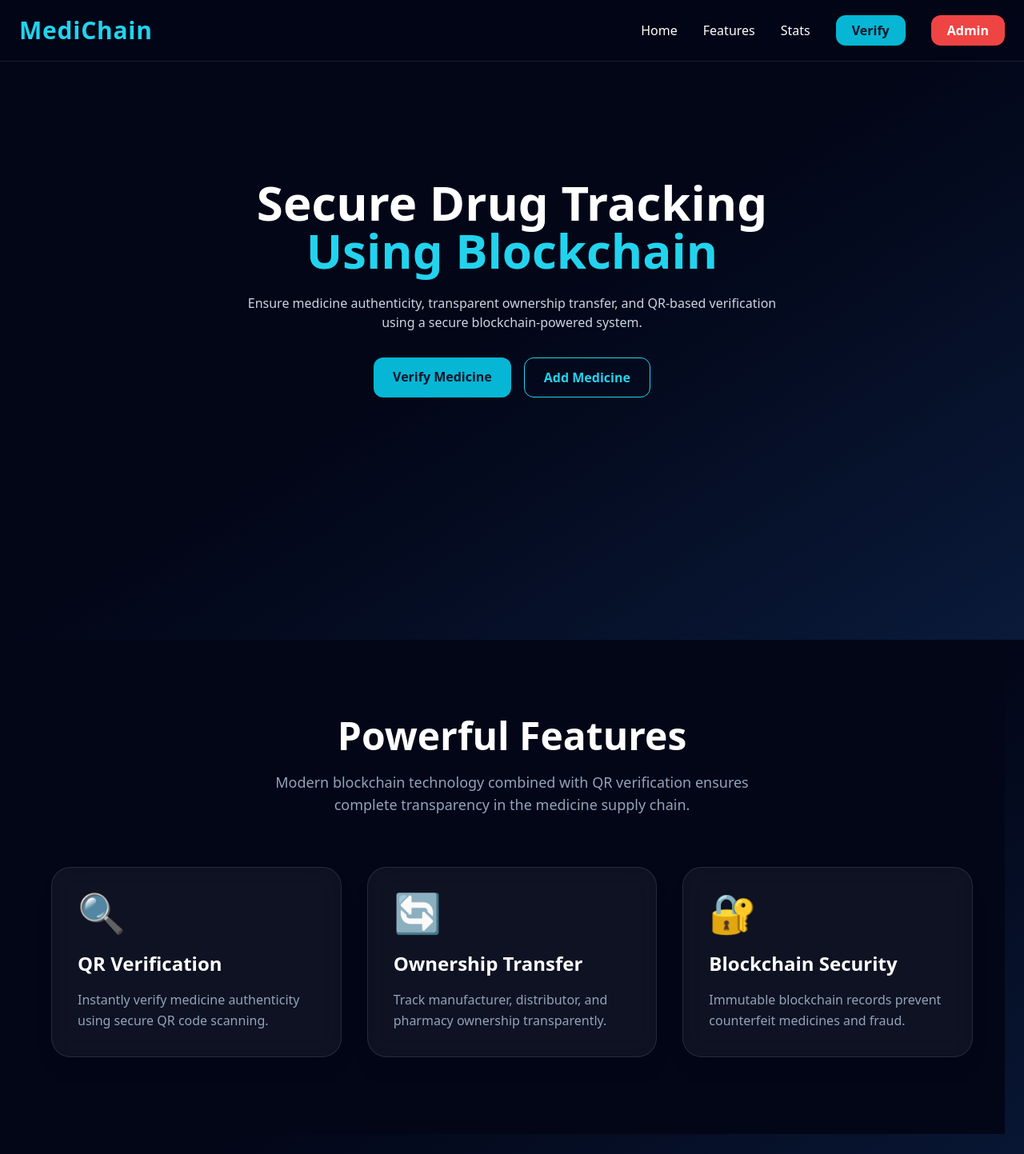
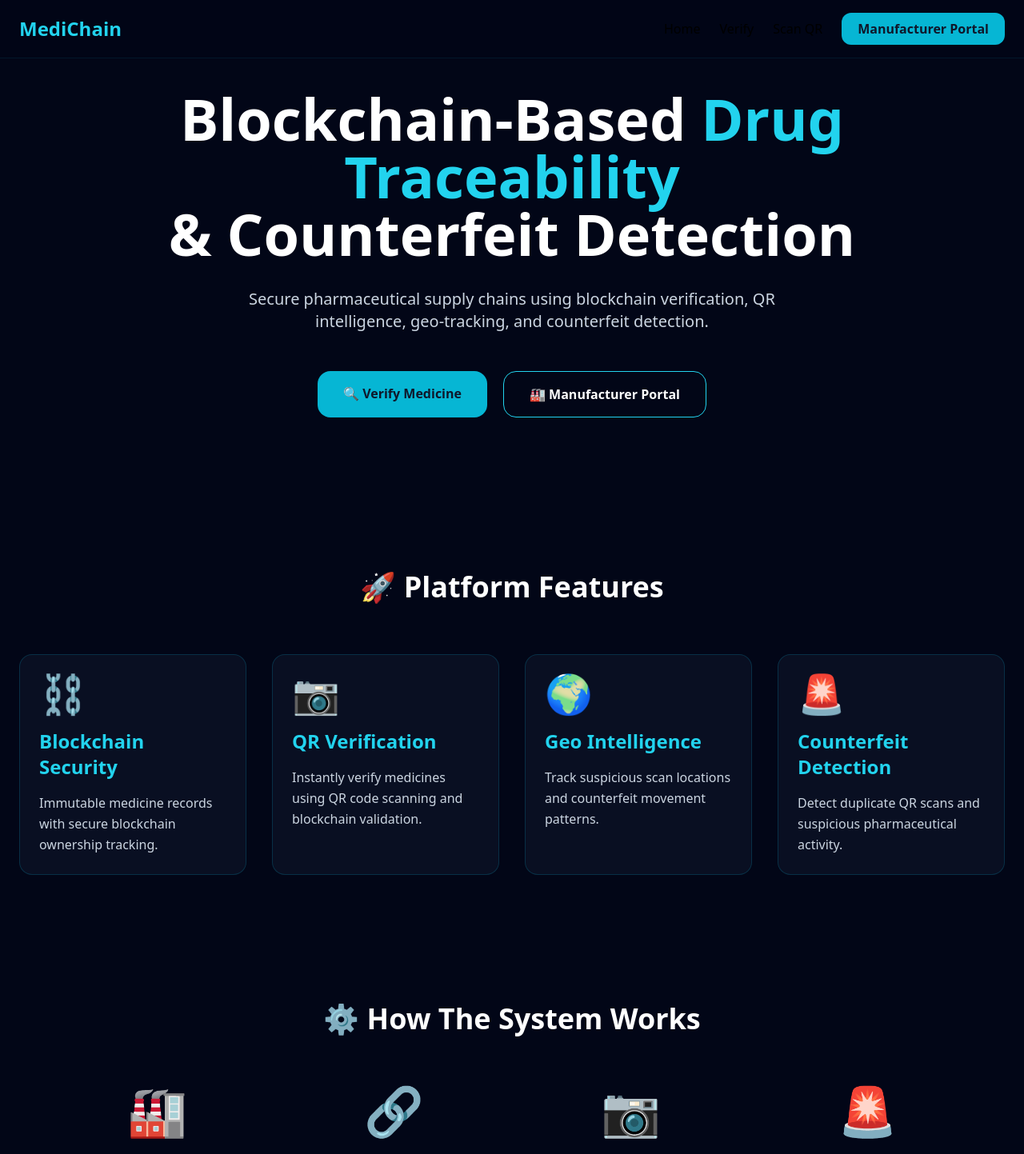
Before and after one commit to Soujana77/Blockchain-counterfeit-tracking, a React app in the folder frontend/: page / in a window 1280 px wide. Shown: the top 1443 px of the page at 80% size. Built offline with nearby package versions, Linux system fonts and the light colour scheme; the HTML template or start-up script is replaced by a standard one.

Commit message:
Implemented manufacturer authentication and protected routes

```diff
--- a/frontend/src/App.jsx
+++ b/frontend/src/App.jsx
@@ -8,6 +8,7 @@ function App() {
       <Navbar />
       <ScrollToHash />   {/* 👈 ADD THIS */}
       <AppRoutes />
+
     </div>
   );
 }
--- a/frontend/src/components/Navbar.jsx
+++ b/frontend/src/components/Navbar.jsx
@@ -1,72 +1,103 @@
 import { Link } from "react-router-dom";
 
-function Navbar() {
+export default function Navbar() {
+
   return (
-    <nav className="fixed top-0 left-0 w-full z-50 backdrop-blur-xl bg-slate-950/70 border-b border-white/10">
 
-      <div className="max-w-7xl mx-auto px-6 py-5 flex items-center justify-between">
+    <nav
+      className="
+        fixed
+        top-0
+        left-0
+        w-full
+        z-50
+        bg-[#020617]/90
+        backdrop-blur-lg
+        border-b
+        border-cyan-500/10
+      "
+    >
 
-        {/* Logo */}
-        <h1 className="text-3xl font-extrabold text-cyan-400 tracking-wide">
+      <div
+        className="
+          max-w-7xl
+          mx-auto
+          px-6
+          py-4
+          flex
+          items-center
+          justify-between
+        "
+      >
+
+        {/* LOGO */}
+        <Link
+          to="/"
+          className="
+            text-2xl
+            font-bold
+            text-cyan-400
+          "
+        >
+
           MediChain
-        </h1>
 
-        <ul className="flex gap-8 items-center text-sm md:text-base font-medium">
+        </Link>
 
-          {/* Home */}
-          <li>
+        {/* NAV LINKS */}
+        <div
+          className="
+            flex
+            items-center
+            gap-6
+            text-sm
+            md:text-base
+          "
+        >
+
           <Link
-              to="/#home"
-              className="text-white hover:text-cyan-400 transition duration-300"
+            to="/"
+            className="hover:text-cyan-400 transition"
           >
             Home
           </Link>
-          </li>
 
-          {/* Features */}
-          <li>
-            <Link
-              to="/#features"
-              className="text-white hover:text-cyan-400 transition duration-300"
-            >
-              Features
-            </Link>
-          </li>
-
-          {/* Stats */}
-          <li>
-            <Link
-              to="/#stats"
-              className="text-white hover:text-cyan-400 transition duration-300"
-            >
-              Stats
-            </Link>
-          </li>
-
-          {/* Verify */}
-          <li>
           <Link
             to="/verify"
-              className="px-5 py-2 rounded-xl bg-cyan-500 hover:bg-cyan-400 text-slate-900 font-semibold transition"
+            className="hover:text-cyan-400 transition"
           >
             Verify
           </Link>
-          </li>
 
-          {/* Admin */}
-          <li>
           <Link
-              to="/admin"
-              className="px-5 py-2 rounded-xl bg-red-500 hover:bg-red-400 text-white font-semibold transition"
+            to="/scanner"
+            className="hover:text-cyan-400 transition"
           >
-              Admin
+            Scan QR
           </Link>
-          </li>
 
-        </ul>
+          <Link
+           to="/login"
+            className="
+              px-5
+              py-2
+              rounded-xl
+              bg-cyan-500
+              hover:bg-cyan-400
+              text-slate-900
+              font-semibold
+              transition
+            "
+          >
+
+            Manufacturer Portal
+
+          </Link>
+
         </div>
+
+      </div>
+
     </nav>
   );
 }
-
-export default Navbar;
--- /dev/null
+++ b/frontend/src/components/ProtectedRoute.jsx
@@ -0,0 +1,19 @@
+import { Navigate } from "react-router-dom";
+
+export default function ProtectedRoute({
+
+  children
+
+}) {
+
+  const isAuthenticated =
+
+    localStorage.getItem("isAuthenticated");
+
+  if (!isAuthenticated) {
+
+    return <Navigate to="/login" />;
+  }
+
+  return children;
+}
--- a/frontend/src/main.jsx
+++ b/frontend/src/main.jsx
@@ -1,11 +1,24 @@
+import React from "react";
+
+import ReactDOM from "react-dom/client";
+
+import { BrowserRouter } from "react-router-dom";
+
+import App from "./App";
+
 import "./styles/global.css";
-import ReactDOM from "react-dom/client";
-import App from "./App";
-import { BrowserRouter } from "react-router-dom";
-import "leaflet/dist/leaflet.css";
 
-ReactDOM.createRoot(document.getElementById("root")).render(
-  <BrowserRouter>
-    <App />
-  </BrowserRouter>
+ReactDOM.createRoot(
+  document.getElementById("root")
+).render(
+
+  <React.StrictMode>
+
+    <BrowserRouter>
+
+      <App />
+
+    </BrowserRouter>
+
+  </React.StrictMode>
 );
--- /dev/null
+++ b/frontend/src/pages/LandingPage.jsx
@@ -0,0 +1,289 @@
+import { Link } from "react-router-dom";
+
+export default function LandingPage() {
+
+  return (
+
+    <div className="min-h-screen bg-[#020617] text-white overflow-hidden">
+
+      {/* HERO SECTION */}
+      <section className="relative px-6 py-28 text-center">
+
+        <div className="max-w-5xl mx-auto">
+
+          <h1 className="text-5xl md:text-7xl font-bold leading-tight">
+
+            Blockchain-Based
+
+            <span className="text-cyan-400">
+              {" "}Drug Traceability
+            </span>
+
+            <br />
+
+            & Counterfeit Detection
+
+          </h1>
+
+          <p className="mt-8 text-slate-300 text-lg md:text-xl max-w-3xl mx-auto leading-relaxed">
+
+            Secure pharmaceutical supply chains using
+            blockchain verification, QR intelligence,
+            geo-tracking, and counterfeit detection.
+
+          </p>
+
+          {/* BUTTONS */}
+          <div className="mt-12 flex flex-wrap justify-center gap-5">
+
+            <Link
+              to="/verify"
+              className="
+                px-8
+                py-4
+                bg-cyan-500
+                hover:bg-cyan-400
+                text-slate-900
+                rounded-2xl
+                font-semibold
+                transition
+              "
+            >
+
+              🔍 Verify Medicine
+
+            </Link>
+
+            <Link
+              to="/medicine"
+              className="
+                px-8
+                py-4
+                border
+                border-cyan-400
+                hover:bg-cyan-400/10
+                rounded-2xl
+                font-semibold
+                transition
+              "
+            >
+
+              🏭 Manufacturer Portal
+
+            </Link>
+
+          </div>
+
+        </div>
+
+      </section>
+
+      {/* FEATURES */}
+      <section className="px-6 py-20">
+
+        <div className="max-w-7xl mx-auto">
+
+          <h2 className="text-4xl font-bold text-center mb-16">
+
+            🚀 Platform Features
+
+          </h2>
+
+          <div className="grid grid-cols-1 md:grid-cols-2 xl:grid-cols-4 gap-8">
+
+            {/* FEATURE 1 */}
+            <div className="bg-slate-900/60 border border-cyan-500/20 rounded-2xl p-6">
+
+              <div className="text-5xl mb-5">
+                ⛓
+              </div>
+
+              <h3 className="text-2xl font-bold text-cyan-400 mb-4">
+
+                Blockchain Security
+
+              </h3>
+
+              <p className="text-slate-300 leading-relaxed">
+
+                Immutable medicine records with secure
+                blockchain ownership tracking.
+
+              </p>
+
+            </div>
+
+            {/* FEATURE 2 */}
+            <div className="bg-slate-900/60 border border-cyan-500/20 rounded-2xl p-6">
+
+              <div className="text-5xl mb-5">
+                📷
+              </div>
+
+              <h3 className="text-2xl font-bold text-cyan-400 mb-4">
+
+                QR Verification
+
+              </h3>
+
+              <p className="text-slate-300 leading-relaxed">
+
+                Instantly verify medicines using
+                QR code scanning and blockchain validation.
+
+              </p>
+
+            </div>
+
+            {/* FEATURE 3 */}
+            <div className="bg-slate-900/60 border border-cyan-500/20 rounded-2xl p-6">
+
+              <div className="text-5xl mb-5">
+                🌍
+              </div>
+
+              <h3 className="text-2xl font-bold text-cyan-400 mb-4">
+
+                Geo Intelligence
+
+              </h3>
+
+              <p className="text-slate-300 leading-relaxed">
+
+                Track suspicious scan locations and
+                counterfeit movement patterns.
+
+              </p>
+
+            </div>
+
+            {/* FEATURE 4 */}
+            <div className="bg-slate-900/60 border border-cyan-500/20 rounded-2xl p-6">
+
+              <div className="text-5xl mb-5">
+                🚨
+              </div>
+
+              <h3 className="text-2xl font-bold text-cyan-400 mb-4">
+
+                Counterfeit Detection
+
+              </h3>
+
+              <p className="text-slate-300 leading-relaxed">
+
+                Detect duplicate QR scans and
+                suspicious pharmaceutical activity.
+
+              </p>
+
+            </div>
+
+          </div>
+
+        </div>
+
+      </section>
+
+      {/* HOW IT WORKS */}
+      <section className="px-6 py-20">
+
+        <div className="max-w-6xl mx-auto">
+
+          <h2 className="text-4xl font-bold text-center mb-16">
+
+            ⚙ How The System Works
+
+          </h2>
+
+          <div className="grid grid-cols-1 md:grid-cols-4 gap-8 text-center">
+
+            <div>
+
+              <div className="text-6xl mb-5">
+                🏭
+              </div>
+
+              <h3 className="text-2xl font-bold mb-3">
+
+                Manufacturer
+
+              </h3>
+
+              <p className="text-slate-400">
+
+                Medicines registered securely on blockchain.
+
+              </p>
+
+            </div>
+
+            <div>
+
+              <div className="text-6xl mb-5">
+                🔗
+              </div>
+
+              <h3 className="text-2xl font-bold mb-3">
+
+                Ownership Transfer
+
+              </h3>
+
+              <p className="text-slate-400">
+
+                Supply chain movement tracked transparently.
+
+              </p>
+
+            </div>
+
+            <div>
+
+              <div className="text-6xl mb-5">
+                📷
+              </div>
+
+              <h3 className="text-2xl font-bold mb-3">
+
+                QR Verification
+
+              </h3>
+
+              <p className="text-slate-400">
+
+                Customers scan QR to verify authenticity.
+
+              </p>
+
+            </div>
+
+            <div>
+
+              <div className="text-6xl mb-5">
+                🚨
+              </div>
+
+              <h3 className="text-2xl font-bold mb-3">
+
+                Detection Engine
+
+              </h3>
+
+              <p className="text-slate-400">
+
+                Counterfeit activities detected automatically.
+
+              </p>
+
+            </div>
+
+          </div>
+
+        </div>
+
+      </section>
+
+    </div>
+  );
+}
--- /dev/null
+++ b/frontend/src/pages/Login.jsx
@@ -0,0 +1,143 @@
+import { useState } from "react";
+import { useNavigate } from "react-router-dom";
+
+export default function Login() {
+
+  const navigate = useNavigate();
+
+  const [email, setEmail] = useState("");
+
+  const [password, setPassword] = useState("");
+
+  const handleLogin = (e) => {
+
+    e.preventDefault();
+
+    // ✅ Simple Manufacturer Login
+    if (
+      email === "admin@medichain.com" &&
+      password === "admin123"
+    ) {
+
+      localStorage.setItem(
+        "isAuthenticated",
+        "true"
+      );
+
+      navigate("/dashboard");
+
+    } else {
+
+      alert("Invalid credentials");
+    }
+  };
+
+  return (
+
+    <div
+      className="
+        min-h-screen
+        bg-[#020617]
+        flex
+        items-center
+        justify-center
+        px-6
+      "
+    >
+
+      <form
+        onSubmit={handleLogin}
+        className="
+          w-full
+          max-w-md
+          bg-slate-900/70
+          border
+          border-cyan-500/20
+          rounded-3xl
+          p-8
+          backdrop-blur-lg
+        "
+      >
+
+        <h2
+          className="
+            text-4xl
+            font-bold
+            text-cyan-400
+            text-center
+            mb-8
+          "
+        >
+
+          🔐 Manufacturer Login
+
+        </h2>
+
+        {/* EMAIL */}
+        <input
+          type="email"
+          placeholder="Email"
+          value={email}
+          onChange={(e) =>
+            setEmail(e.target.value)
+          }
+          className="
+            w-full
+            mb-5
+            px-5
+            py-4
+            rounded-xl
+            bg-slate-800
+            border
+            border-white/10
+            outline-none
+            focus:border-cyan-400
+          "
+        />
+
+        {/* PASSWORD */}
+        <input
+          type="password"
+          placeholder="Password"
+          value={password}
+          onChange={(e) =>
+            setPassword(e.target.value)
+          }
+          className="
+            w-full
+            mb-6
+            px-5
+            py-4
+            rounded-xl
+            bg-slate-800
+            border
+            border-white/10
+            outline-none
+            focus:border-cyan-400
+          "
+        />
+
+        {/* BUTTON */}
+        <button
+          type="submit"
+          className="
+            w-full
+            py-4
+            rounded-xl
+            bg-cyan-500
+            hover:bg-cyan-400
+            text-slate-900
+            font-bold
+            transition
+          "
+        >
+
+          Login
+
+        </button>
+
+      </form>
+
+    </div>
+  );
+}
--- a/frontend/src/routes/AppRoutes.jsx
+++ b/frontend/src/routes/AppRoutes.jsx
@@ -3,14 +3,18 @@ import Home from "../pages/Home";
 import Verify from "../pages/Verify";
 import Medicine from "../pages/Medicine";
 import AdminDashboard from "../pages/AdminDashboard";
+import LandingPage from "../pages/LandingPage";
+import Login from "../pages/Login";
+import ProtectedRoute from "../components/ProtectedRoute";
 
 function AppRoutes() {
   return (
     <Routes>
-      <Route path="/" element={<Home />} />
+      <Route path="/" element={<LandingPage />} />
+      <Route path="/login" element={<Login />} />
       <Route path="/verify" element={<Verify />} />
       <Route path="/add-medicine" element={<Medicine />} />
-      <Route path="/admin" element={<AdminDashboard />} />
+      <Route path="/dashboard" element={<ProtectedRoute><AdminDashboard /></ProtectedRoute>} />
     </Routes>
   );
 }
--- a/frontend/tailwind.config.js
+++ b/frontend/tailwind.config.js
@@ -2,6 +2,8 @@ export default {
   content: ["./index.html", "./src/**/*.{js,jsx}"],
   theme: {
     extend: {},
+    darkMode: "class",
+
   },
   plugins: [],
 };
```
Lines whose indentation alone changed are shown as unchanged.
